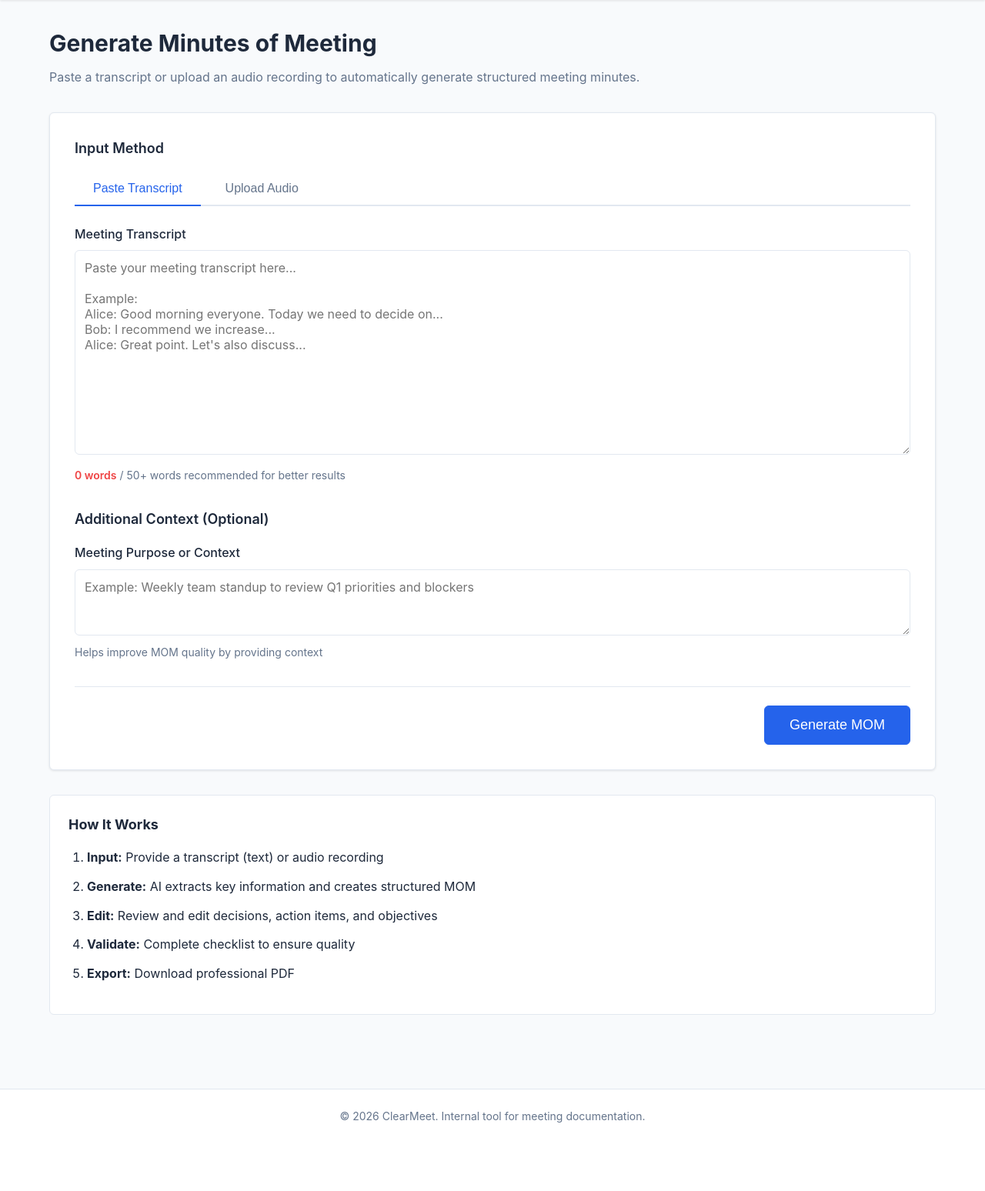
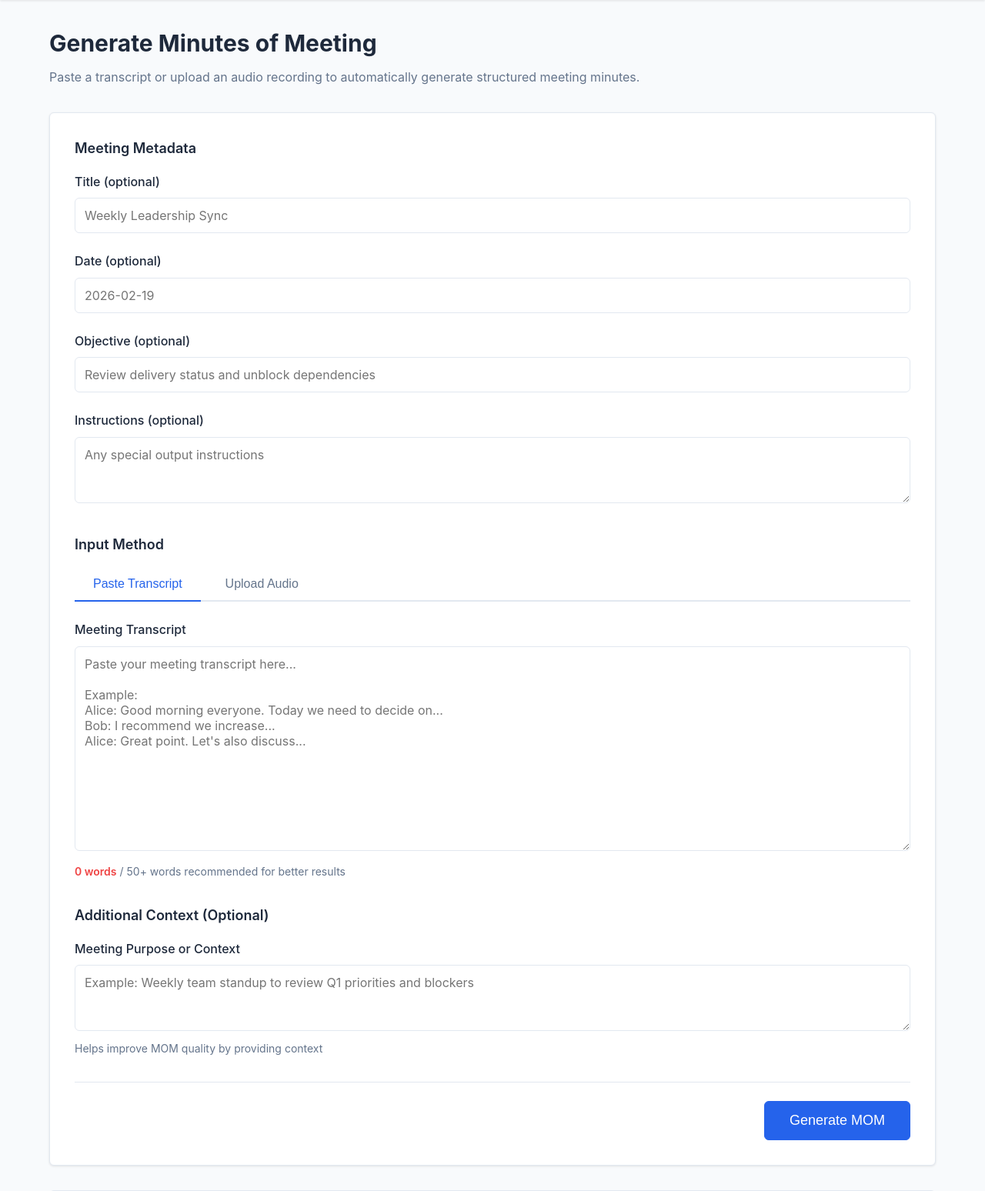
Before and after one commit to evanlow/clearmeet, a Flask app: page / in a window 1280 px wide. Shown: the part 120-1668 px from the top of the page at 77% size. Before the commit the page ends 1579 px from the top, so only its background shows below. Run offline with Flask 3, Linux system fonts and the light colour scheme; parts of the project's set-up code (start-up, migrations or seed data) failed here and were passed over.

Commit message:
feat: add staged route migration for generate/edit/validate/export
- Add /generate alias and persist mom_json, mom_text, transcript in session

- Add POST /edit and POST /validate flow with validated session gate

- Add GET /export gate while preserving legacy /process, /update, /export_mom compatibility

- Add basic text sanitization and typed MeetingMOM validation/rendering on generate

- Update index/edit/validate templates to new route actions and extend route tests

Backend Tests: 138/138 passed, 0 warnings ✓

```diff
--- a/app.py
+++ b/app.py
@@ -15,6 +15,8 @@ from config import get_config, Config
 from core.parser import TranscriptParser
 from core.llm import extract_mom_from_transcript, render_mom_text, transcribe_audio
 from core.audio import AudioTranscriber
+from core.render import mom_to_text, apply_user_edits
+from core.schema import validate_mom_dict
 from core.validation import MOMValidator, ValidationItem
 from core.export import PDFExporter
 
@@ -51,6 +53,12 @@ def create_app(config_name: Optional[str] = None) -> Flask:
     # Initialize components
     pdf_exporter = PDFExporter()
 
+    def _sanitize_text(value: Optional[str], max_len: int = 20000) -> str:
+        if not value:
+            return ''
+        cleaned = value.replace('\x00', '').strip()
+        return cleaned[:max_len]
+
     # Routes
     @app.route('/')
     def index():
@@ -60,6 +68,7 @@ def create_app(config_name: Optional[str] = None) -> Flask:
         return render_template('index.html')
 
     @app.route('/process', methods=['GET', 'POST'])
+    @app.route('/generate', methods=['POST'])
     def process_input():
         """
         Process transcript input (text or audio file).
@@ -217,14 +226,19 @@ def create_app(config_name: Optional[str] = None) -> Flask:
             # Generate MOM using LLM
             print("\n[DEBUG] --- AI GENERATION STAGE ---")
             print("[DEBUG] Calling OpenAI to generate MOM...")
-            additional_context = request.form.get('additional_context', '')
-            print(f"[DEBUG] Additional context: '{additional_context[:100] if additional_context else 'None'}'")
+            objective = _sanitize_text(request.form.get('objective', ''))
+            instructions = _sanitize_text(request.form.get('instructions', '') or request.form.get('additional_context', ''))
+            print(f"[DEBUG] Objective: '{objective[:100] if objective else 'None'}'")
+            print(f"[DEBUG] Instructions: '{instructions[:100] if instructions else 'None'}'")
 
-            mom_data = extract_mom_from_transcript(
+            mom_data_raw = extract_mom_from_transcript(
                 transcript,
-                objective=None,
-                instructions=additional_context or None
+                objective=objective or None,
+                instructions=instructions or None
             )
+            validated_mom = validate_mom_dict(mom_data_raw)
+            mom_data = validated_mom.model_dump(exclude_none=True)
+            mom_text = mom_to_text(validated_mom)
             print(f"[DEBUG] ✓ MOM generated successfully")
             print(f"[DEBUG] MOM data keys: {list(mom_data.keys()) if mom_data else None}")
             print(f"[DEBUG] MOM objective: {mom_data.get('objective', 'N/A')[:100] if mom_data else 'N/A'}")
@@ -232,11 +246,15 @@ def create_app(config_name: Optional[str] = None) -> Flask:
             print(f"[DEBUG] MOM decisions count: {len(mom_data.get('decisions', [])) if mom_data else 0}")
             print(f"[DEBUG] MOM action_items count: {len(mom_data.get('action_items', [])) if mom_data else 0}")
 
-            # Store in session (exclude transcript to avoid session size limits)
+            # Store in session
             print("\n[DEBUG] --- SESSION STORAGE STAGE ---")
             session['mom_data'] = mom_data
-            session['mom_text'] = render_mom_text(mom_data)
-            session['additional_context'] = additional_context
+            session['mom_json'] = mom_data
+            session['mom_text'] = mom_text
+            session['transcript'] = transcript
+            session['additional_context'] = instructions
+            session['validated'] = False
+            session['text_override'] = False
             print(f"[DEBUG] ✓ Session data stored")
             print(f"[DEBUG] Session keys: {list(session.keys())}")
 
@@ -336,60 +354,52 @@ def create_app(config_name: Optional[str] = None) -> Flask:
         return render_template('edit.html', mom_data=mom_data, mom_text=mom_text)
 
     @app.route('/update', methods=['POST'])
-    def update_mom():
+    @app.route('/edit', methods=['POST'])
+    def edit_submit():
         """
         Update MOM data from edit form.
 
         Handles both structured edits and full text override.
         """
         try:
-            # Check if full text override is being used
-            if request.form.get('use_text_override') == 'true':
-                # User chose to override with full text
-                mom_text = request.form.get('mom_text_override', '')
+            # Update structured data
+            mom_data = session.get('mom_json') or session.get('mom_data', {})
 
-                if not mom_text or len(mom_text.strip()) < 50:
-                    flash('MOM text is too short or empty', 'error')
-                    return redirect(url_for('edit'))
+            # Update title/date/objective when provided
+            if 'title' in request.form:
+                mom_data['title'] = _sanitize_text(request.form.get('title', ''))
+            if 'date' in request.form:
+                mom_data['date'] = _sanitize_text(request.form.get('date', ''))
+            if 'objective' in request.form:
+                mom_data['objective'] = _sanitize_text(request.form.get('objective', ''))
 
-                session['mom_text'] = mom_text
-                session['text_override'] = True
-
-            else:
-                # Update structured data
-                mom_data = session.get('mom_data', {})
-
-                # Update title and date
-                mom_data['title'] = request.form.get('title', '')
-                mom_data['date'] = request.form.get('date', '')
-
-                # Update objective
-                mom_data['objective'] = request.form.get('objective', '')
-
-                # Update attendees
-                attendees_str = request.form.get('attendees', '')
+            # Update attendees
+            if 'attendees' in request.form:
+                attendees_str = _sanitize_text(request.form.get('attendees', ''))
                 attendees_list = [a.strip() for a in attendees_str.split(',') if a.strip()]
                 mom_data['attendees'] = attendees_list if attendees_list else None
 
-                # Update decisions
+            # Update decisions
+            if any(key.startswith('decision_') for key in request.form.keys()):
                 decisions = []
                 for key in request.form.keys():
                     if key.startswith('decision_'):
-                        decision = request.form.get(key, '').strip()
+                        decision = _sanitize_text(request.form.get(key, ''))
                         if decision:
                             decisions.append({'text': decision})
                 mom_data['decisions'] = decisions
 
-                # Update action items
+            # Update action items
+            if 'action_count' in request.form:
                 action_items = []
                 action_count = int(request.form.get('action_count', 0))
                 for i in range(action_count):
-                    action = request.form.get(f'action_action_{i}', '').strip()
-                    owner = request.form.get(f'action_owner_{i}', '').strip()
-                    deadline = request.form.get(f'action_deadline_{i}', '').strip() or None
-                    status = request.form.get(f'action_status_{i}', '').strip() or 'Open'
+                    action = _sanitize_text(request.form.get(f'action_action_{i}', ''))
+                    owner = _sanitize_text(request.form.get(f'action_owner_{i}', ''))
+                    deadline = _sanitize_text(request.form.get(f'action_deadline_{i}', '')) or None
+                    status = _sanitize_text(request.form.get(f'action_status_{i}', '')) or 'Open'
 
-                    if action:  # Only add if action is not empty
+                    if action:
                         action_items.append({
                             'action': action,
                             'owner': owner or '',
@@ -398,28 +408,48 @@ def create_app(config_name: Optional[str] = None) -> Flask:
                         })
                 mom_data['action_items'] = action_items
 
-                # Update parking lot
-                parking_lot_str = request.form.get('parking_lot', '')
+            # Update parking lot
+            if 'parking_lot' in request.form:
+                parking_lot_str = _sanitize_text(request.form.get('parking_lot', ''))
                 if parking_lot_str.strip():
                     mom_data['parking_lot'] = [p.strip() for p in parking_lot_str.split(',') if p.strip()]
                 else:
                     mom_data['parking_lot'] = None
 
-                # Update notes
-                notes = request.form.get('notes', '').strip()
+            # Update notes
+            if 'notes' in request.form:
+                notes = _sanitize_text(request.form.get('notes', ''), max_len=50000)
                 mom_data['notes'] = notes if notes else None
 
-                # Update confidentiality flags
-                flags_str = request.form.get('confidentiality_flags', '')
+            # Update confidentiality flags
+            if 'confidentiality_flags' in request.form:
+                flags_str = _sanitize_text(request.form.get('confidentiality_flags', ''))
                 if flags_str.strip():
                     mom_data['confidentiality_flags'] = [f.strip() for f in flags_str.split(',') if f.strip()]
                 else:
                     mom_data['confidentiality_flags'] = None
 
-                # Store updated data
-                session['mom_data'] = mom_data
-                session['mom_text'] = render_mom_text(mom_data)
+            # Validate structured model if possible (MVP keeps structure unchanged on text edits)
+            typed_mom = validate_mom_dict(mom_data)
+
+            # Update text editor override if provided, otherwise render from structure
+            edited_text = _sanitize_text(request.form.get('mom_text_override', ''), max_len=100000)
+            if not edited_text:
+                edited_text = _sanitize_text(request.form.get('mom_text', ''), max_len=100000)
+
+            if edited_text:
+                typed_mom = apply_user_edits(typed_mom, edited_text)
+                session['mom_text'] = edited_text
+                session['text_override'] = True
+            else:
+                session['mom_text'] = mom_to_text(typed_mom)
                 session['text_override'] = False
+
+            # Store updated structured data
+            normalized = typed_mom.model_dump(exclude_none=True)
+            session['mom_data'] = normalized
+            session['mom_json'] = normalized
+            session['validated'] = False
 
             flash('MOM updated successfully!', 'success')
             return redirect(url_for('validate_page'))
@@ -459,6 +489,29 @@ def create_app(config_name: Optional[str] = None) -> Flask:
             mom_text=mom_text
         )
 
+    @app.route('/validate', methods=['POST'])
+    def validate_submit():
+        """Validate checklist submission and mark session validated."""
+        if 'mom_text' not in session:
+            flash('No MOM data found. Please start from the beginning.', 'warning')
+            return redirect(url_for('index'))
+
+        checklist_data = request.form.getlist('checklist')
+        full_checklist = MOMValidator.get_validation_checklist()
+
+        for item in full_checklist:
+            item.checked = item.id in checklist_data
+
+        all_checked, unchecked = MOMValidator.validate_checklist(full_checklist)
+        if not all_checked:
+            flash(f"Please check all required items: {', '.join(unchecked)}", 'error')
+            return redirect(url_for('validate_page'))
+
+        session['validated'] = True
+        flash('Validation checklist completed. Ready to export.', 'success')
+        return redirect(url_for('export_mom'))
+
+    @app.route('/export', methods=['GET'])
     @app.route('/export_mom', methods=['GET', 'POST'])
     def export_mom():
         """
@@ -473,6 +526,10 @@ def create_app(config_name: Optional[str] = None) -> Flask:
             if not mom_text:
                 flash('No MOM data found. Please generate a MOM first.', 'error')
                 return redirect(url_for('index'))
+
+            if request.path == '/export' and not session.get('validated', False):
+                flash('Please complete the validation checklist before export.', 'error')
+                return redirect(url_for('validate_page'))
 
             # Validate checklist only for POST requests (from validation form)
             if request.method == 'POST':
@@ -491,6 +548,7 @@ def create_app(config_name: Optional[str] = None) -> Flask:
                 if not all_checked:
                     flash(f"Please check all required items: {', '.join(unchecked)}", 'error')
                     return redirect(url_for('validate_page'))
+                session['validated'] = True
 
             # Prepare metadata
             metadata = {
--- a/templates/index.html
+++ b/templates/index.html
@@ -9,7 +9,55 @@
 </div>
 
 <div class="card">
-    <form action="{{ url_for('process_input') }}" method="POST" enctype="multipart/form-data" id="inputForm">
+    <form action="/generate" method="POST" enctype="multipart/form-data" id="inputForm">
+
+        <div class="form-section">
+            <h3>Meeting Metadata</h3>
+
+            <div class="form-group">
+                <label for="title">Title (optional)</label>
+                <input
+                    type="text"
+                    name="title"
+                    id="title"
+                    class="form-control"
+                    placeholder="Weekly Leadership Sync"
+                >
+            </div>
+
+            <div class="form-group">
+                <label for="date">Date (optional)</label>
+                <input
+                    type="text"
+                    name="date"
+                    id="date"
+                    class="form-control"
+                    placeholder="2026-02-19"
+                >
+            </div>
+
+            <div class="form-group">
+                <label for="objective">Objective (optional)</label>
+                <input
+                    type="text"
+                    name="objective"
+                    id="objective"
+                    class="form-control"
+                    placeholder="Review delivery status and unblock dependencies"
+                >
+            </div>
+
+            <div class="form-group">
+                <label for="instructions">Instructions (optional)</label>
+                <textarea
+                    name="instructions"
+                    id="instructions"
+                    rows="3"
+                    class="form-control"
+                    placeholder="Any special output instructions"
+                ></textarea>
+            </div>
+        </div>
 
         <div class="form-section">
             <h3>Input Method</h3>
--- a/templates/validate.html
+++ b/templates/validate.html
@@ -28,7 +28,7 @@
         <p>All required items must be checked before export</p>
     </div>
 
-    <form action="{{ url_for('export_mom') }}" method="POST" id="validationForm">
+    <form action="{{ url_for('validate_submit') }}" method="POST" id="validationForm">
         <div class="checklist">
             {% for item in checklist %}
             <div class="checklist-item">
```
Also changed, not shown: templates/edit.html (+8 -27 lines), tests/test_routes.py (+111 -4 lines).
